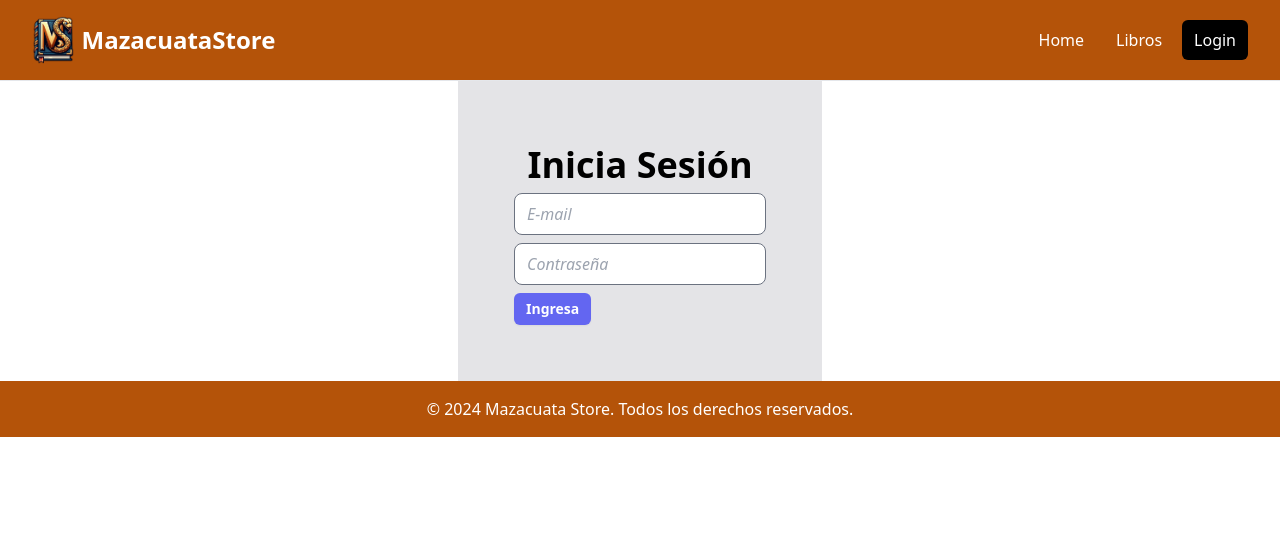
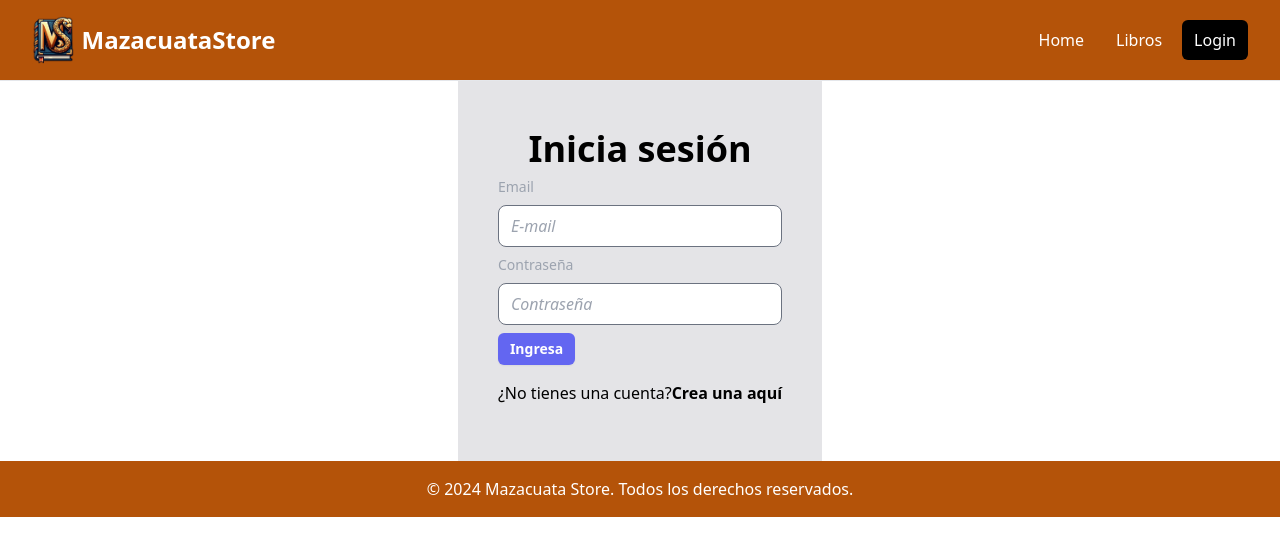
Before and after one commit to LArkadia/-MazacuataStore-, a React (Vite) app in the folder frontend/: page /login in a window 1280 px wide. Shown: the top 556 px of the page. Built offline with nearby package versions, Linux system fonts and the light colour scheme.

Commit message:
Login (incompleted)
Falta poner API

```diff
--- a/frontend/src/components/ui/Card.jsx
+++ b/frontend/src/components/ui/Card.jsx
@@ -2,7 +2,7 @@ import React from 'react'
 
 export function Card({children}) {
   return (
-    <div className="bg-zinc-200 p-14 rounded-mds">
+    <div className="bg-zinc-200 p-10 rounded-mds">
         {children}
     </div>
   )
--- a/frontend/src/pages/LoginPage.jsx
+++ b/frontend/src/pages/LoginPage.jsx
@@ -1,17 +1,47 @@
 import React from 'react'
-import { Card, Input, Button } from "../components/ui";
+import { Card, Input, Button, Label } from "../components/ui";
+import { Link } from "react-router-dom";
+import { useForm } from "react-hook-form";
+import axios from "axios";
 
 function LoginPage() {
+
+  const { register, handleSubmit } = useForm();
+
+  const onSubmit = handleSubmit(async (data) => {
+    console.log(data)
+    const res = await axios.post('http://localhost:4000/api/users', data)
+    console.log(res)
+  });
+
   return (
     <div className="h-[cal c(100vh-64px)] flex items-center justify-center">
       <Card>
-        <h1 className='text-4xl font-bold my-2 text-center'>Inicia Sesión</h1>
-        <form>
-          <Input type='email' placeholder='E-mail'/>
-          <Input type='password' placeholder='Contraseña'/>
+        <h1 className='text-4xl font-bold my-2 text-center'>Inicia sesión</h1>
+        <form onSubmit={onSubmit}>
+          <Label htmlFor="email">Email</Label>
+          <Input type='email'
+            placeholder='E-mail'
+            {...register('email', {
+              required: true
+            })}
+          />
+          <Label htmlFor="password">Contraseña</Label>
+          <Input type='password'
+            placeholder='Contraseña'
+            {...register('password',{
+              required: true
+            })}
+          />
           <Button>
             Ingresa
           </Button>
+          <div className="flex justify-between my-4">
+            <p>¿No tienes una cuenta?</p>
+            <Link to="/register" className="font-bold">
+              Crea una aquí
+            </Link>
+          </div>
         </form>
       </Card>
     </div>
--- a/frontend/src/pages/RegisterPage.jsx
+++ b/frontend/src/pages/RegisterPage.jsx
@@ -1,5 +1,6 @@
-import { Button, Card, Input } from "../components/ui";
+import { Button, Card, Input, Label } from "../components/ui";
 import { useForm } from "react-hook-form";
+import { Link } from "react-router-dom";
 import  axios  from "axios";
 
 function RegisterPage() {
@@ -22,6 +23,9 @@ function RegisterPage() {
       <Card>
         <h3 className="text-2xl font-bold">Crea tu cuenta</h3>
         <form onSubmit={onSubmit}>
+          <Label htmlFor="nombre">
+            Nombre
+          </Label>
           <Input
             placeholder="Ingresa tu nombre"
             {...register('nombre', {
@@ -30,6 +34,9 @@ function RegisterPage() {
           {
             errors.nombre && <p className="text-red-500">Escribe tu nombre</p>
           }
+          <Label htmlFor="apellidos">
+            Apellidos
+          </Label>
           <Input
             placeholder="Ingresa tus apellidos"
             {...register('apellidos', {
@@ -38,6 +45,9 @@ function RegisterPage() {
           {
             errors.apellidos && <p className="text-red-500">Escribe tu apellido</p>
           }
+          <Label htmlFor="direccion">
+            Dirección
+          </Label>
           <Input
             placeholder="Ingresa tu dirección"
             {...register('direccion', {
@@ -46,6 +56,9 @@ function RegisterPage() {
           {
             errors.address && <p className="text-red-500">Escribe tu dirección</p>
           }
+          <Label htmlFor="email">
+            E-mail
+          </Label>
           <Input
             type="email"
             placeholder="Ingresa tu e-mail"
@@ -56,6 +69,9 @@ function RegisterPage() {
           {
             errors.email && <p className="text-red-500">Escribe tu e-mail</p>
           }
+          <Label htmlFor="password">
+            Contraseña
+          </Label>
           <Input
             type="password"
             placeholder="Ingresa tu contraseña"
@@ -68,6 +84,12 @@ function RegisterPage() {
           <Button>
             Registrate
           </Button>
+          <div className="flex justify-between my-4">
+            <p>¿Ya tienes una cuenta?</p>
+            <Link to="/login" className="font-bold">
+              Inicia sesión aquí
+            </Link>
+          </div>
         </form>
       </Card>
     </div>
```
